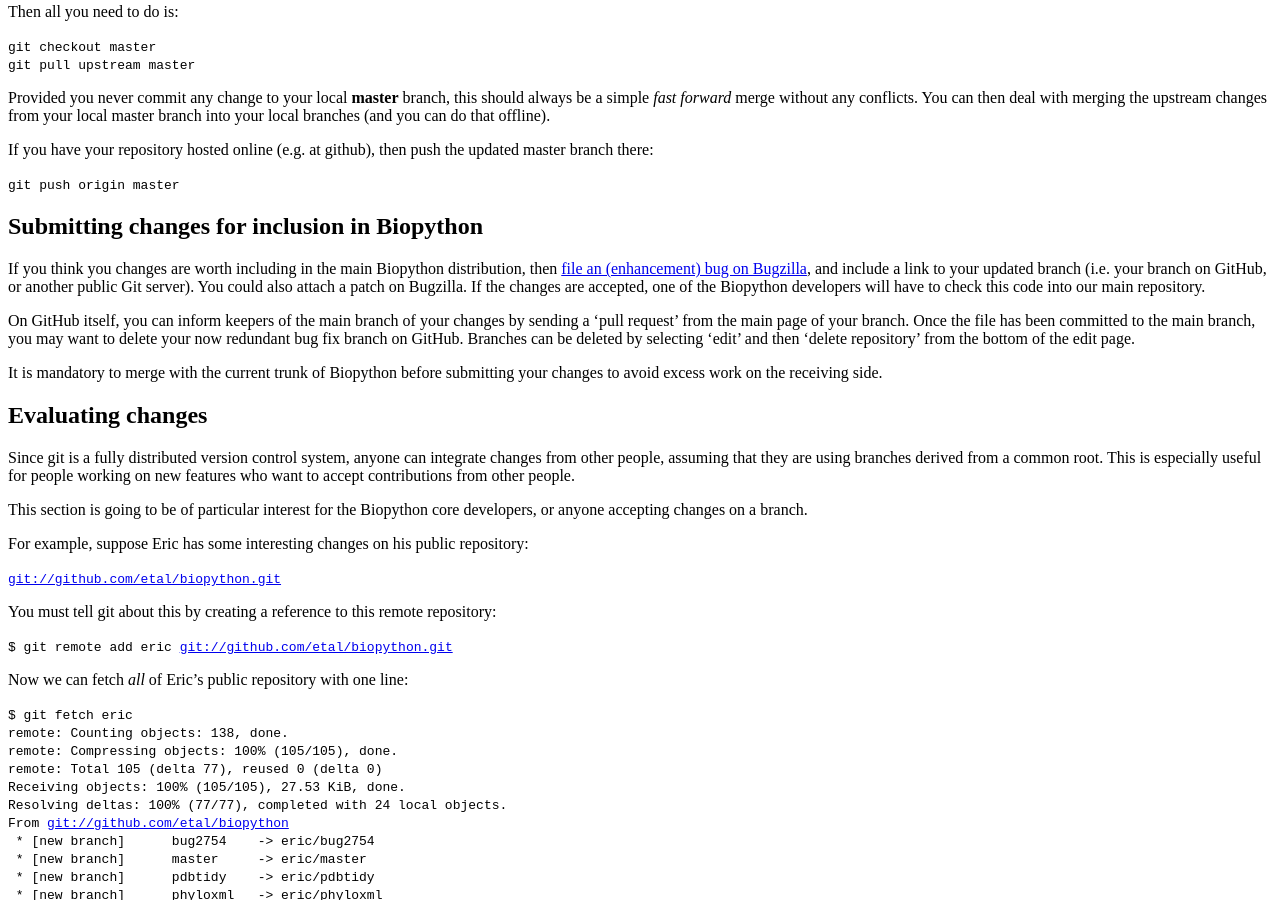
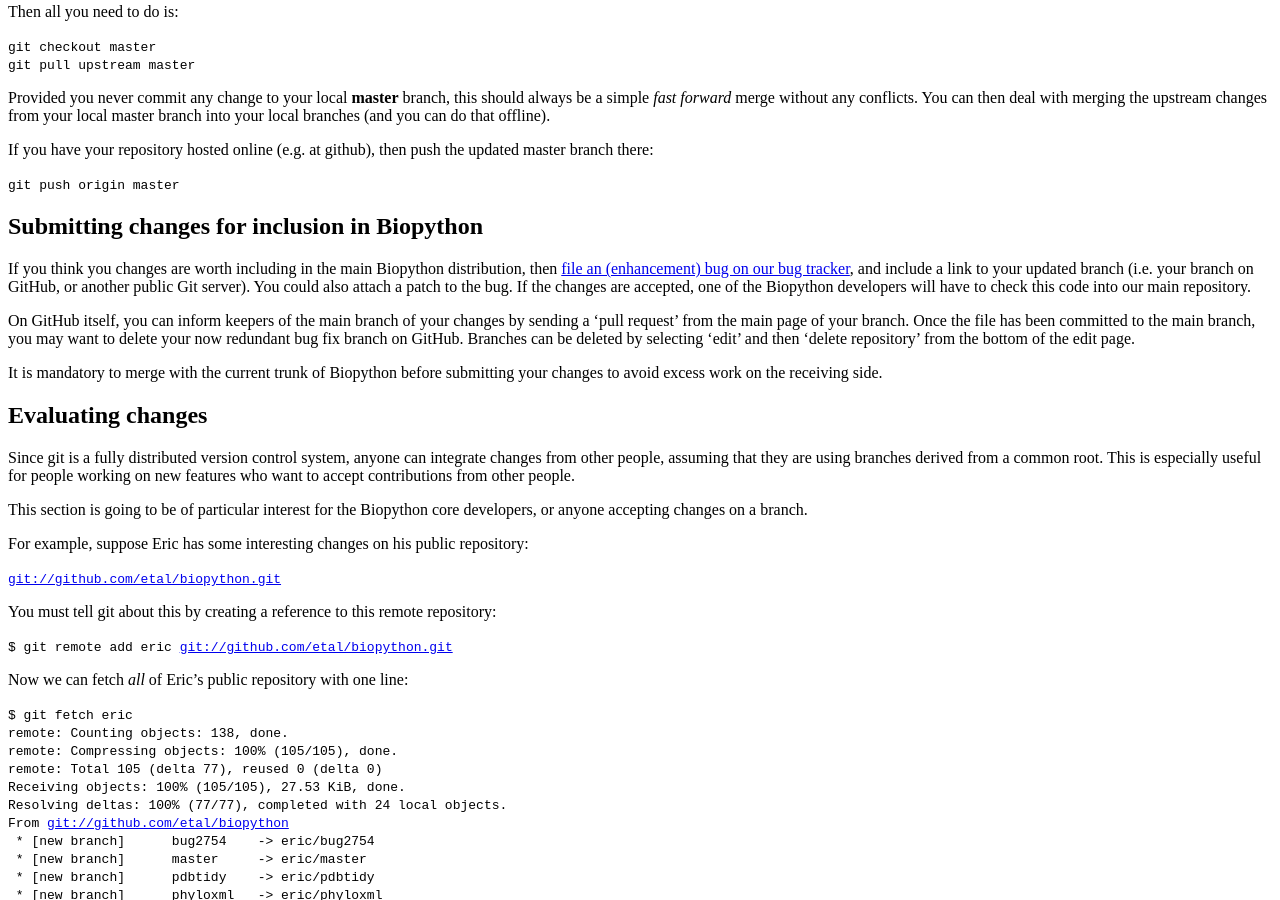
Before and after one commit to biopython/biopython.github.io, a Jekyll site: the page built from wiki/GitUsage.md, in a window 1280 px wide and 900 px high, scrolled down 3475 px. Built offline with Jekyll 4.4.1, drawn with Linux system fonts in a browser that asks for light colours.

Commit message:
Bugzilla -> Redmine

```diff
--- a/wiki/GitUsage.md
+++ b/wiki/GitUsage.md
@@ -25,12 +25,12 @@ tracking changes.
 
 If you have found a problem with Biopython, and think you know how to
 fix it, then we suggest following the simple route of [filing a
-bug](http://bugzilla.open-bio.org/) and describe your fix. Ideally, you
-would upload a patch file showing the differences between the latest
-version of Biopython (from our repository) and your modified version.
-Working with the command line tools *diff* and *patch* is a very useful
-skill to have, and is almost a precursor to working with a version
-control system.
+bug](http://redmine.open-bio.org/projects/biopython) and describe your
+fix. Ideally, you would upload a patch file showing the differences
+between the latest version of Biopython (from our repository) and your
+modified version. Working with the command line tools *diff* and *patch*
+is a very useful skill to have, and is almost a precursor to working
+with a version control system.
 
 You shouldn't go to the trouble of creating your own git fork unless you
 are intending to make more than a simple one off contribution.
@@ -308,12 +308,12 @@ Submitting changes for inclusion in Biopython
 ---------------------------------------------
 
 If you think you changes are worth including in the main Biopython
-distribution, then [file an (enhancement) bug on
-Bugzilla](http://bugzilla.open-bio.org/), and include a link to your
-updated branch (i.e. your branch on GitHub, or another public Git
-server). You could also attach a patch on Bugzilla. If the changes are
-accepted, one of the Biopython developers will have to check this code
-into our main repository.
+distribution, then [file an (enhancement) bug on our bug
+tracker](http://redmine.open-bio.org/projects/biopython), and include a
+link to your updated branch (i.e. your branch on GitHub, or another
+public Git server). You could also attach a patch to the bug. If the
+changes are accepted, one of the Biopython developers will have to check
+this code into our main repository.
 
 On GitHub itself, you can inform keepers of the main branch of your
 changes by sending a 'pull request' from the main page of your branch.
```
Also changed, not shown: 1 other file.
